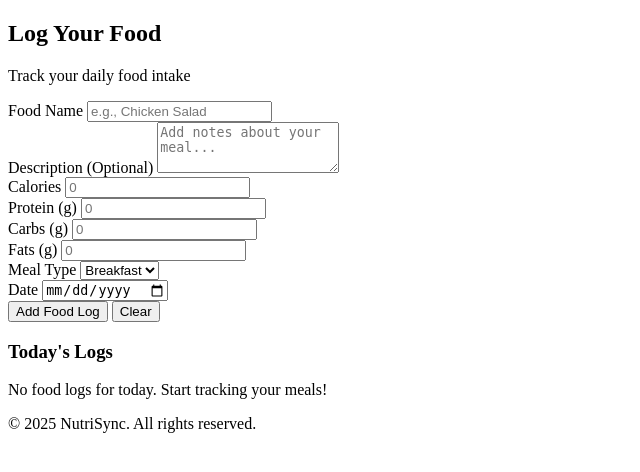
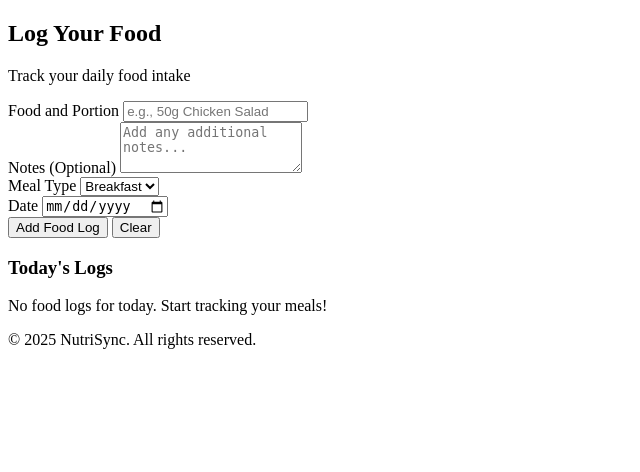
Before and after one commit to acesuus/nutrisync, a Django app: template projectsite/tracker/templates/tracker/home.html in a window 1280 px wide. Shown: the part 103-575 px from the top of the page, without its empty margins (0-640 px from the left). Run offline with Django 5.2, Linux system fonts and the light colour scheme; the template is opened without the code that fills it, so the values that code supplies are empty.

Commit message:
removed unncesary forms

```diff
--- a/projectsite/tracker/templates/tracker/home.html
+++ b/projectsite/tracker/templates/tracker/home.html
@@ -13,73 +13,24 @@
         {% csrf_token %}
 
         <div class="form-group">
-            <label for="food_name">Food Name</label>
+            <label for="food_name">Food and Portion</label>
             <input
                 type="text"
                 id="food_name"
                 name="food_name"
-                placeholder="e.g., Chicken Salad"
+                placeholder="e.g., 50g Chicken Salad"
                 required
             >
         </div>
 
         <div class="form-group">
-            <label for="description">Description (Optional)</label>
+            <label for="description">Notes (Optional)</label>
             <textarea
                 id="description"
                 name="description"
                 rows="3"
-                placeholder="Add notes about your meal..."
+                placeholder="Add any additional notes..."
             ></textarea>
-        </div>
-
-        <div class="form-row">
-            <div class="form-group">
-                <label for="calories">Calories</label>
-                <input
-                    type="number"
-                    id="calories"
-                    name="calories"
-                    placeholder="0"
-                    min="0"
-                >
-            </div>
-
-            <div class="form-group">
-                <label for="protein">Protein (g)</label>
-                <input
-                    type="number"
-                    id="protein"
-                    name="protein"
-                    placeholder="0"
-                    min="0"
-                    step="0.1"
-                >
-            </div>
-
-            <div class="form-group">
-                <label for="carbs">Carbs (g)</label>
-                <input
-                    type="number"
-                    id="carbs"
-                    name="carbs"
-                    placeholder="0"
-                    min="0"
-                    step="0.1"
-                >
-            </div>
-
-            <div class="form-group">
-                <label for="fats">Fats (g)</label>
-                <input
-                    type="number"
-                    id="fats"
-                    name="fats"
-                    placeholder="0"
-                    min="0"
-                    step="0.1"
-                >
-            </div>
         </div>
 
         <div class="form-group">
@@ -119,12 +70,10 @@
                 <thead>
                     <tr>
                         <th>Time</th>
-                        <th>Food</th>
+                        <th>Food & Portion</th>
                         <th>Meal Type</th>
-                        <th>Calories</th>
-                        <th>Protein</th>
-                        <th>Carbs</th>
-                        <th>Fats</th>
+                        <th>Nutrition Facts</th>
+                        <th>Notes</th>
                         <th>Actions</th>
                     </tr>
                 </thead>
@@ -132,17 +81,21 @@
                     {% for log in food_logs %}
                     <tr>
                         <td>{{ log.created_at|time:"h:i A" }}</td>
+                        <td><strong>{{ log.food_name }}</strong></td>
+                        <td>{{ log.meal_type|title }}</td>
+                        <td class="nutrition-facts">
+                            <div class="nutrition-breakdown">
+                                <span>Calories: {{ log.calories|default:"-" }}</span>
+                                <span>Protein: {{ log.protein|default:"-" }}g</span>
+                                <span>Carbs: {{ log.carbs|default:"-" }}g</span>
+                                <span>Fats: {{ log.fats|default:"-" }}g</span>
+                            </div>
+                        </td>
                         <td>
-                            <strong>{{ log.food_name }}</strong>
                             {% if log.description %}
-                            <br><small>{{ log.description|truncatewords:10 }}</small>
+                            <small>{{ log.description|truncatewords:10 }}</small>
                             {% endif %}
                         </td>
-                        <td>{{ log.meal_type|title }}</td>
-                        <td>{{ log.calories|default:"-" }}</td>
-                        <td>{{ log.protein|default:"-" }}g</td>
-                        <td>{{ log.carbs|default:"-" }}g</td>
-                        <td>{{ log.fats|default:"-" }}g</td>
                         <td>
                             <a href="{% url 'edit_food_log' log.id %}" class="btn-edit">Edit</a>
                             <a href="{% url 'delete_food_log' log.id %}" class="btn-delete">Delete</a>
```
